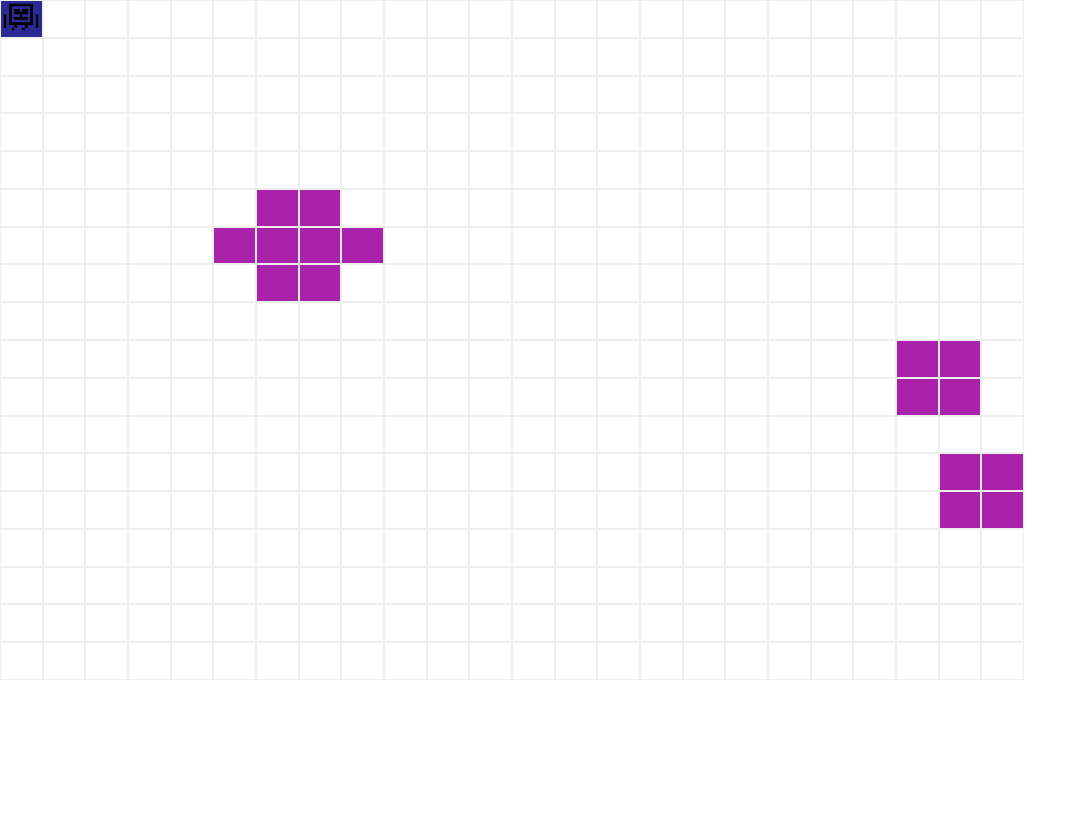
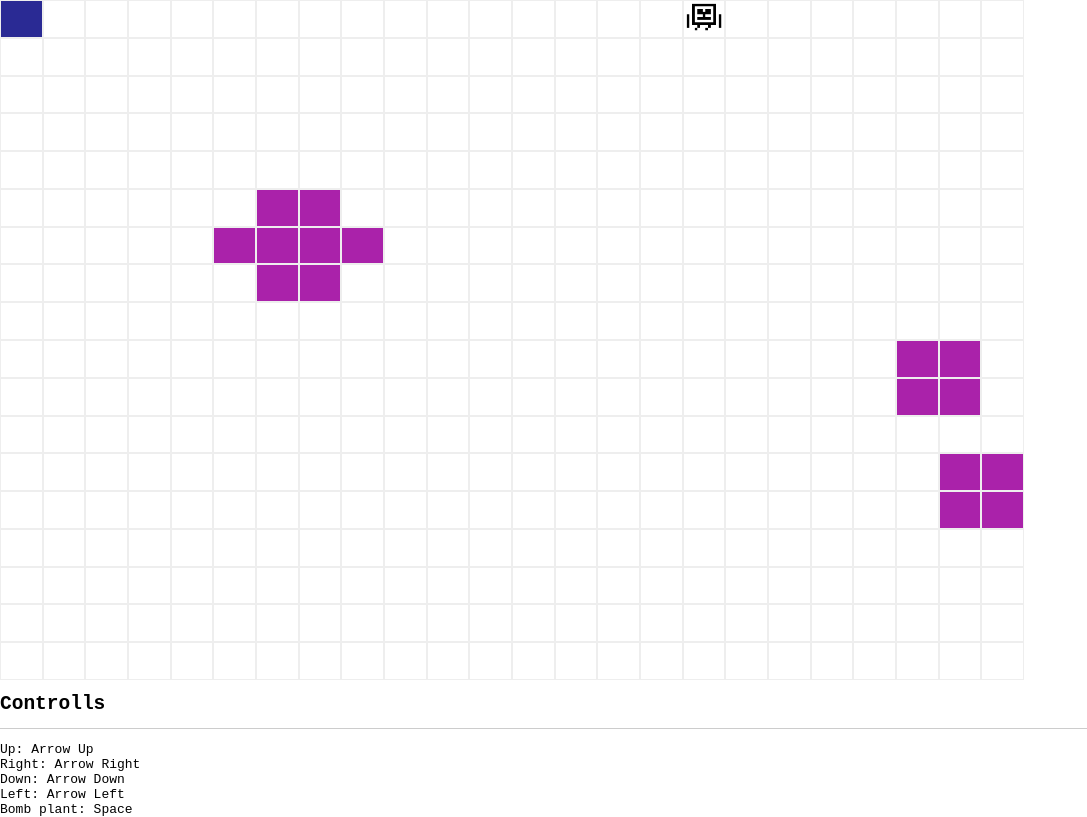
Before and after one commit to giorgi-gagloshvili/Chaser, a plain HTML site: page index.html in a window 1280 px wide. Shown: the whole page, without its empty margins (0-1087 px from the left). Drawn offline with Linux system fonts and the light colour scheme.

Commit message:
controls information

```diff
--- a/index.html
+++ b/index.html
@@ -8,6 +8,17 @@
   </head>
   <body>
     <div class="grid" id="grid"></div>
+    <div class="ctrls-tab">
+      <h2>Controlls</h2>
+
+      <ul class="ctrls">
+        <li>Up: Arrow Up</li>
+        <li>Right: Arrow Right</li>
+        <li>Down: Arrow Down</li>
+        <li>Left: Arrow Left</li>
+        <li>Bomb plant: Space</li>
+      </ul>
+    </div>
   </body>
   <script src="index.js" type="module"></script>
 </html>
--- a/index.js
+++ b/index.js
@@ -3,6 +3,8 @@ import { data, createGrid, removeActive } from "/init.js";
 const gridContainer = document.getElementById("grid");
 const ROW_LENGTH = data[0].length;
 let currentIndex = 0;
+let gameOver = false;
+let timer = null;
 
 createGrid(gridContainer);
 const cells = document.querySelectorAll(".cell");
@@ -97,10 +99,8 @@ class Enemy {
 }
 
 const enemy = new Enemy(cells.length - 1);
-const enemy2 = new Enemy(cells.length - ROW_LENGTH);
 
 enemy.draw();
-enemy2.draw();
 
 console.log(cells);
 
@@ -109,8 +109,6 @@ function getIndex() {
   // console.log(enemyIndex);
   enemy.draw();
   enemy.update();
-  enemy2.draw();
-  enemy2.update();
 }
 
 function putTheBomb(index) {
@@ -124,15 +122,14 @@ function putTheBomb(index) {
 
 // getIndex();
 
-setInterval(getIndex, 200);
+timer = setInterval(getIndex, 200);
 
-document.addEventListener("keydown", (event) => {
+const playerMove = (event) => {
   console.log(event.key);
   removeActive(cells, "player");
   switch (event.key) {
     case "ArrowUp":
       currentIndex -= ROW_LENGTH;
-
       break;
     case "ArrowRight":
       currentIndex += 1;
@@ -148,4 +145,11 @@ document.addEventListener("keydown", (event) => {
   }
   console.log(currentIndex);
   cells[currentIndex].classList.add("player");
-});
+};
+
+document.addEventListener("keydown", playerMove);
+
+if (gameOver) {
+  document.removeEventListener("keydown", playerMove);
+  clearInterval(timer);
+}
--- a/style.css
+++ b/style.css
@@ -8,6 +8,17 @@ html,
 body {
   width: 100%;
   height: 100%;
+  font-family: monospace;
+}
+.ctrls-tab {
+  margin-top: 1rem;
+}
+.ctrls-tab h2 {
+  padding-bottom: 1rem;
+  border-bottom: 1px solid #ccc;
+}
+.ctrls {
+  padding-top: 1rem;
 }
 
 .grid {
```
